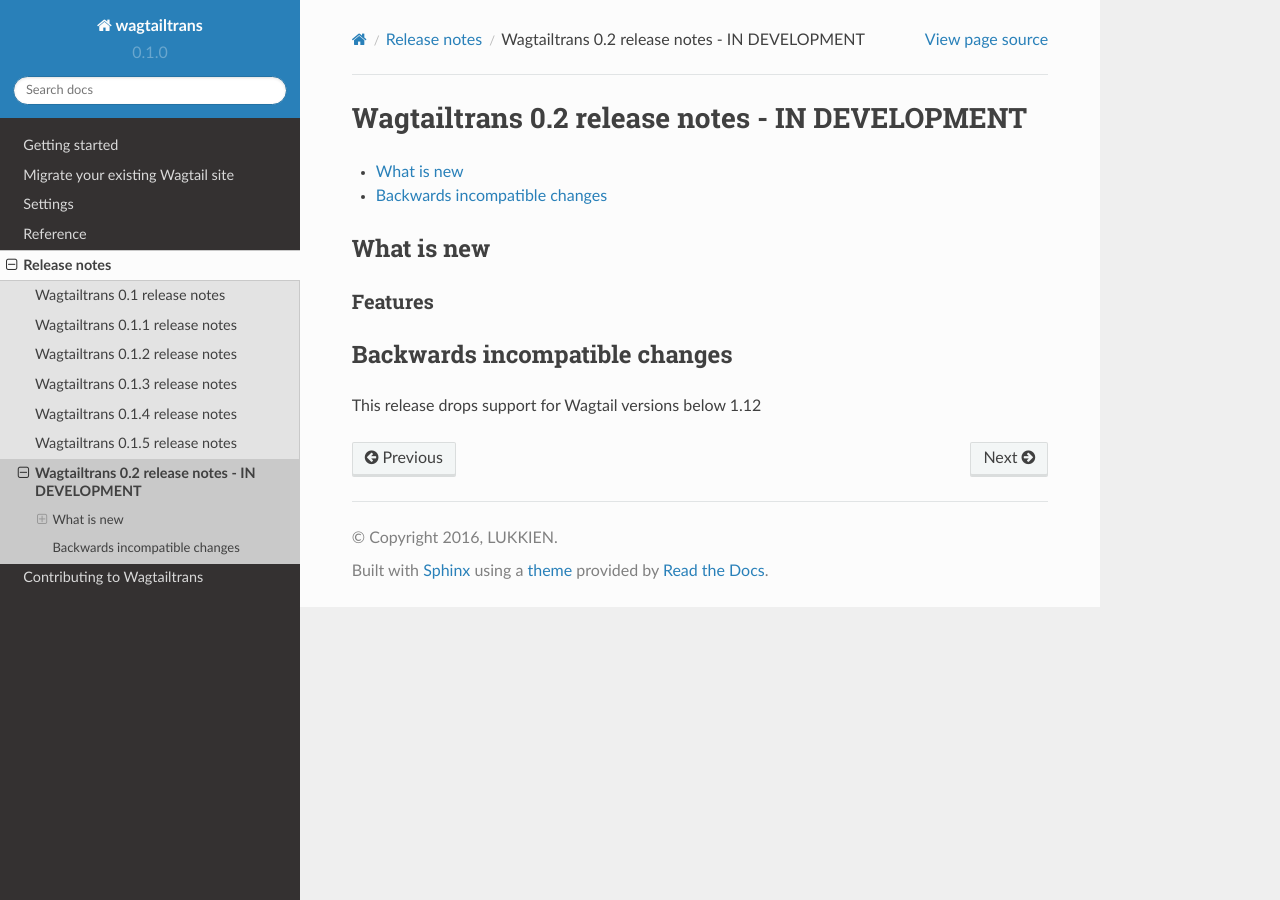
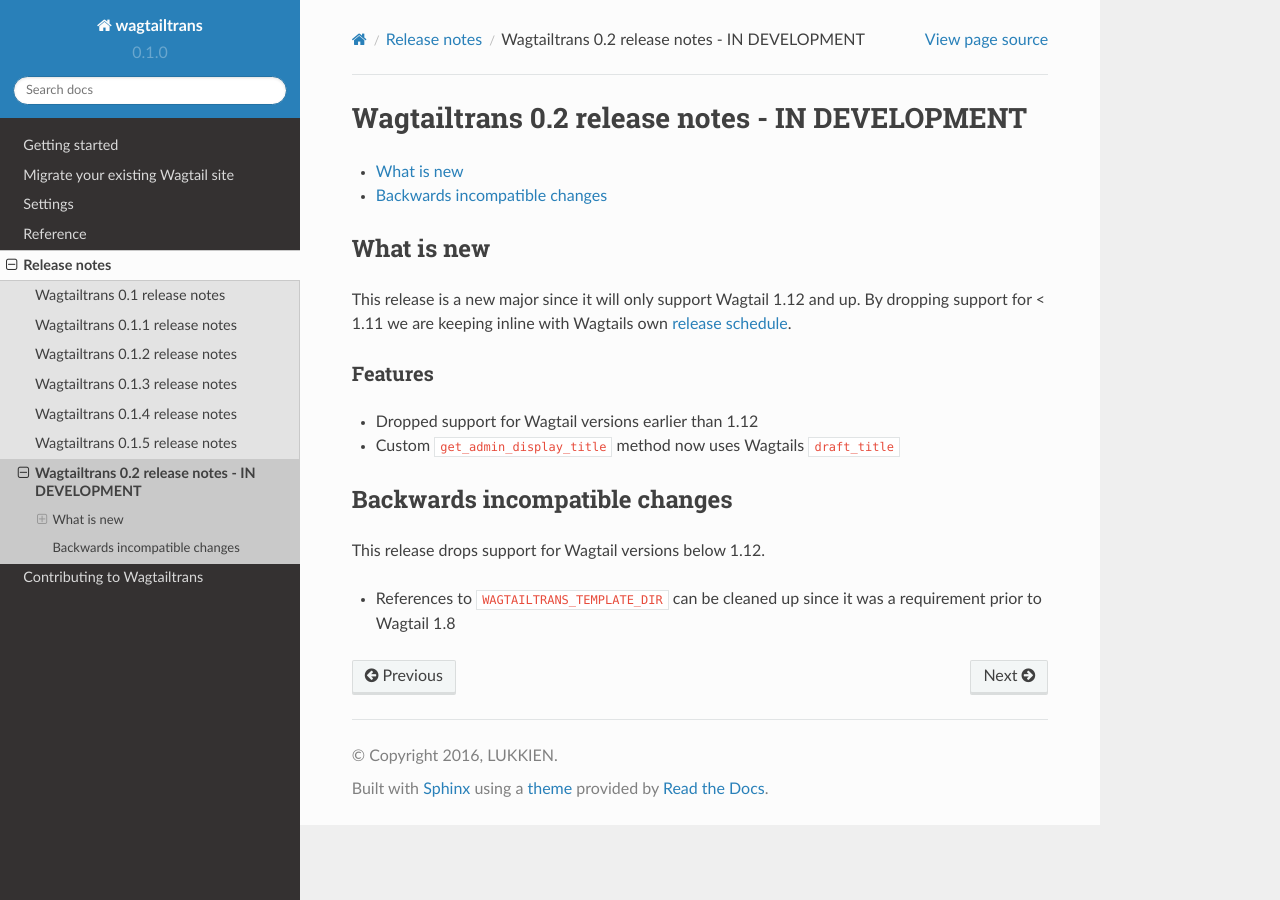
Before and after one commit to wagtail/wagtailtrans, a Sphinx documentation site: the page built from docs/source/releases/0.2.rst, in a window 1280 px wide. Built offline with Sphinx 7.4.7 and the Read the Docs theme 2.0.0, drawn with Linux system fonts in a browser that asks for light colours.

Commit message:
Update changelog

```diff
--- a/CHANGELOG.rst
+++ b/CHANGELOG.rst
@@ -4,7 +4,8 @@
 0.2 (XX-XX-XXXX)
 ------------------
 
-This release drops support for Wagtail versions below 1.12
+ - Dropped support for Wagtail versions earlier than 1.12
+ - Custom ``get_admin_display_title`` method now uses Wagtails ``draft_title``
 
 
 0.1.5 (27-08-2017)
--- a/docs/source/releases/0.2.rst
+++ b/docs/source/releases/0.2.rst
@@ -11,14 +11,19 @@
 What is new
 -----------
 
-
+This release is a new major since it will only support Wagtail 1.12 and up.
+By dropping support for < 1.11 we are keeping inline with Wagtails own `release schedule <http://docs.wagtail.io/en/v1.12.1/releases/upgrading.html#version-numbers>`_.
 
 Features
 ~~~~~~~~
 
+- Dropped support for Wagtail versions earlier than 1.12
+- Custom ``get_admin_display_title`` method now uses Wagtails ``draft_title``
 
 ------------------------------
 Backwards incompatible changes
 ------------------------------
 
-This release drops support for Wagtail versions below 1.12
+This release drops support for Wagtail versions below 1.12.
+
+- References to ``WAGTAILTRANS_TEMPLATE_DIR`` can be cleaned up since it was a requirement prior to Wagtail 1.8
```
